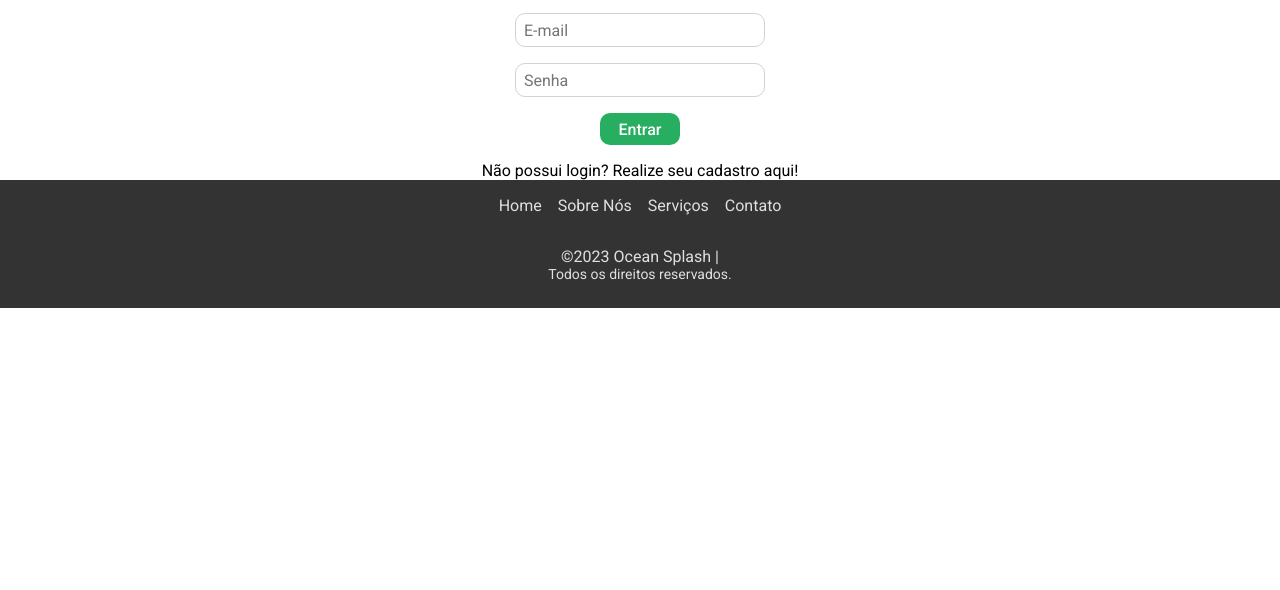
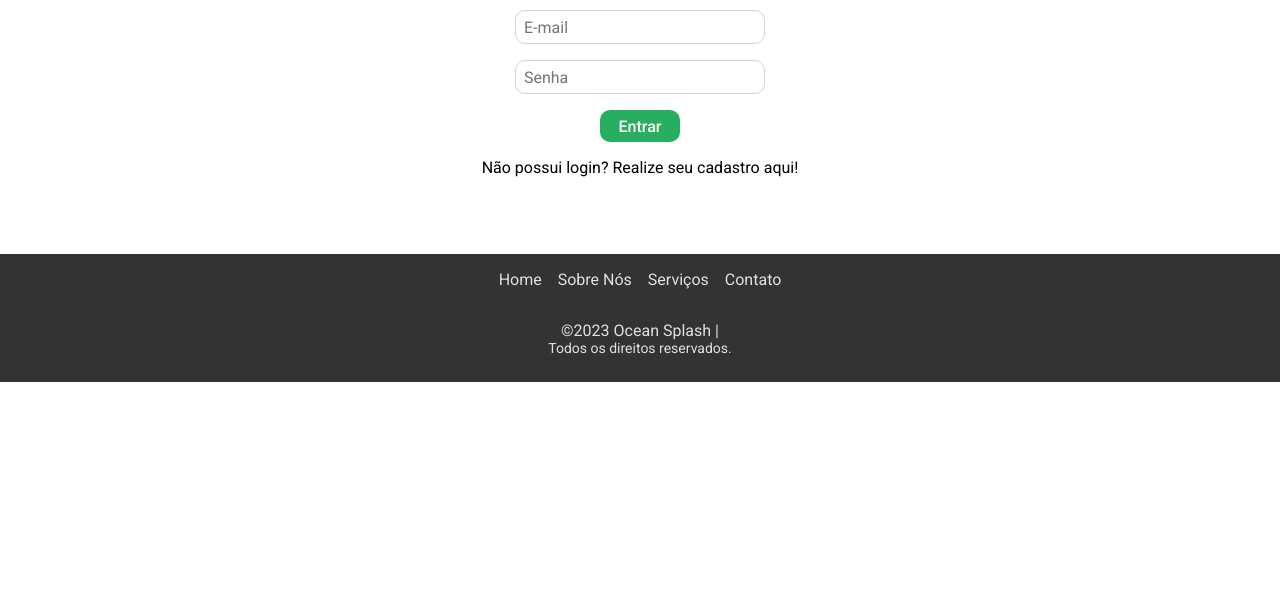
Before and after one commit to nathaliacp/ocean-splash, a plain HTML site: page index.html in a window 1280 px wide. Shown: the part 210-800 px from the top of the page. Drawn offline with Linux system fonts and the light colour scheme.

Commit message:
fix: main height

```diff
--- a/src/styles/index.css
+++ b/src/styles/index.css
@@ -20,7 +20,7 @@
 }
 
 .main {
-    margin-top: 5rem;
+    height: 25rem;
     display: flex;
     flex-direction: column;
     align-items: center;
```
